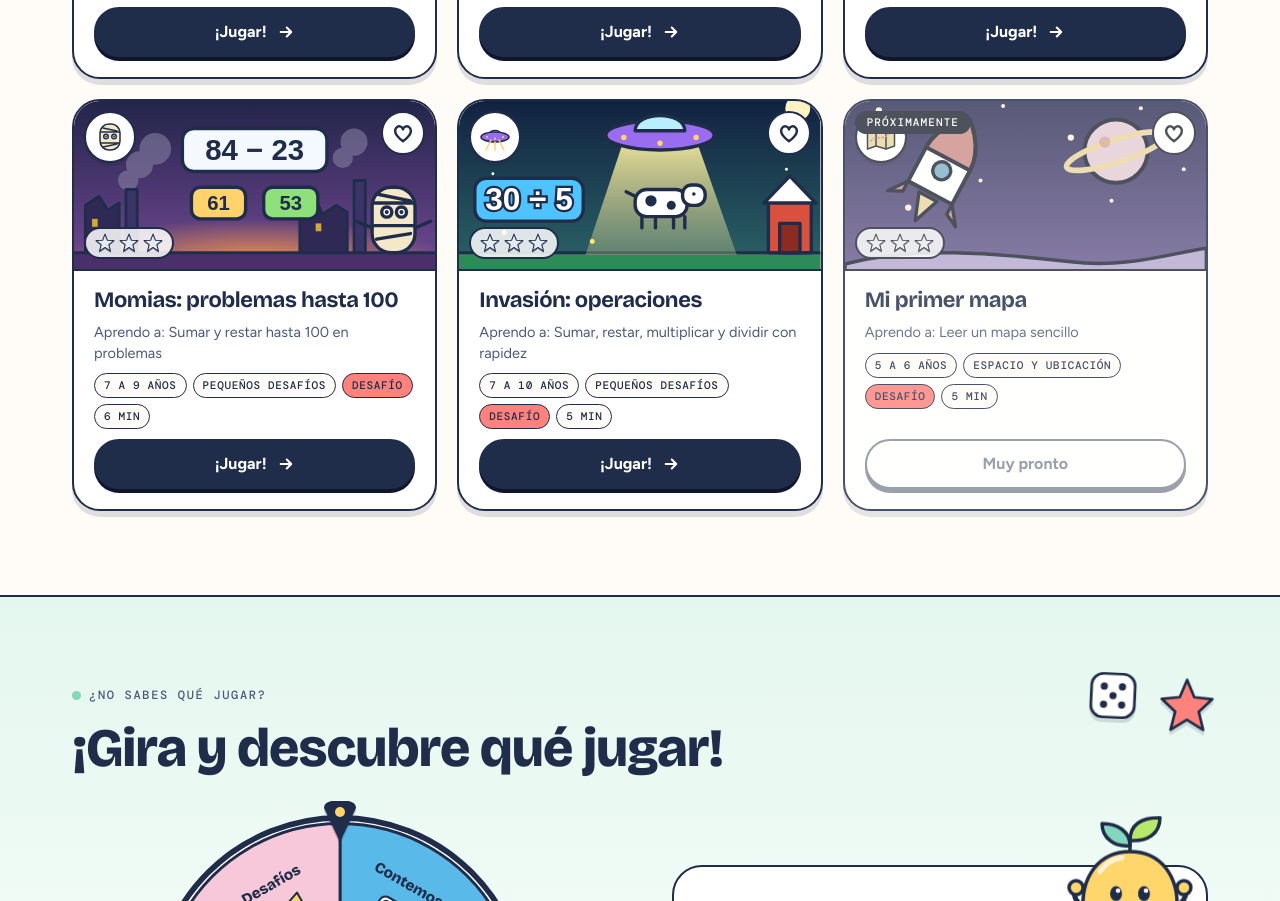
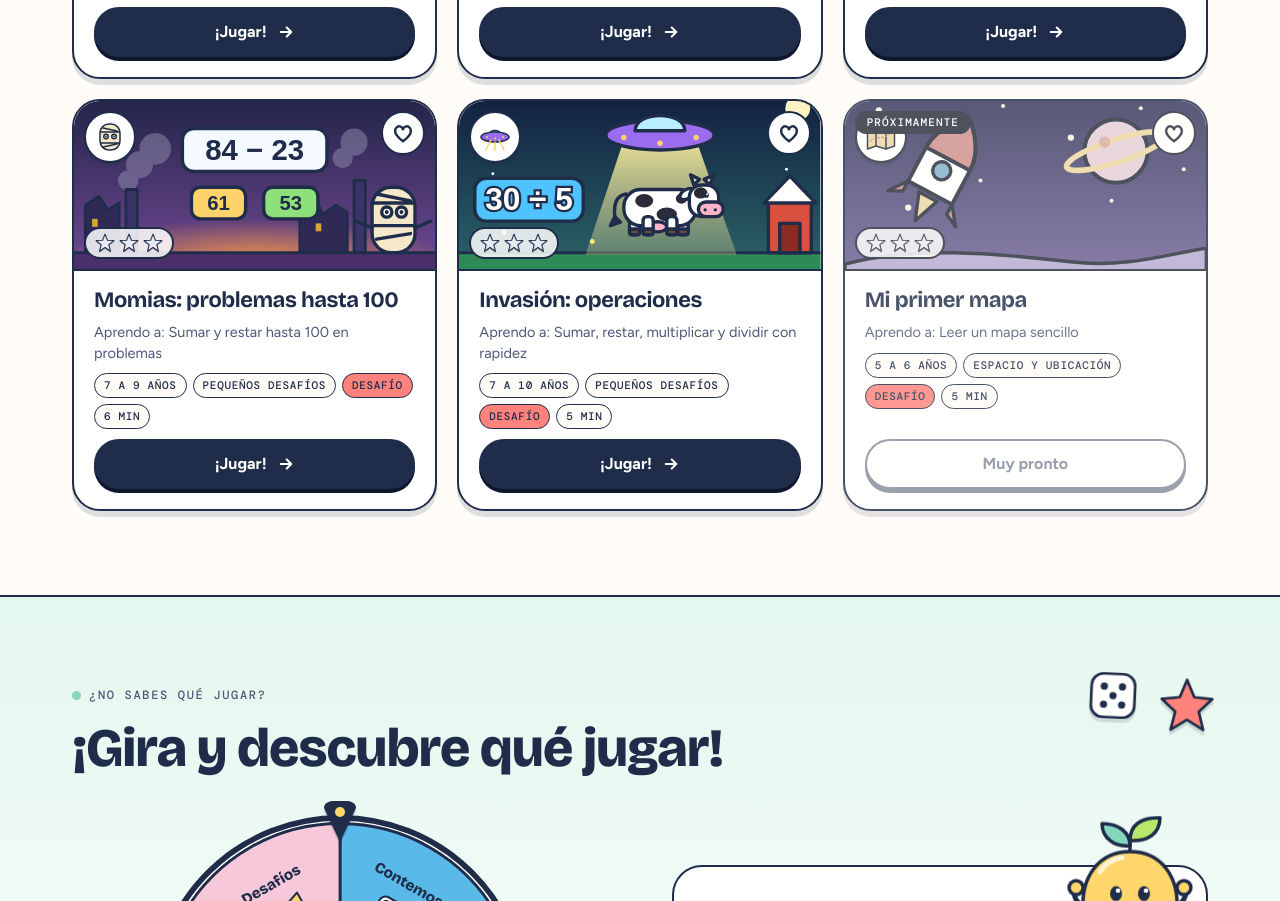
Before and after one commit to Danielzm7/Blog-matem-ticas, a plain HTML site: page matematicas/index.html in a window 1280 px wide. Shown: the part 4666-5567 px from the top of the page. Drawn offline with nearby package versions, Linux system fonts and the light colour scheme.

Commit message:
Mejorar la vaca de la tarjeta de Invasión
Co-Authored-By: Claude Sonnet 5.5 <noreply@anthropic.com>
Claude-Session: https://claude.ai/code/session_01Naga49HoLdT85NfZSuZApQ

```diff
--- a/matematicas/index.html
+++ b/matematicas/index.html
@@ -1299,7 +1299,7 @@ const portadaInvasion = () => `<svg class="sc" viewBox="0 0 320 180" preserveAsp
   <path d="M146 50 112 152H246L210 50Z" fill="url(#prb)"/>
   <g stroke="#202D4A" stroke-width="3" stroke-linejoin="round" stroke-linecap="round">
    <ellipse cx="178" cy="46" rx="48" ry="13" fill="#9A6CF0"/><path d="M156 42c0-18 44-18 44 0z" fill="#B8EEFF"/><circle cx="146" cy="48" r="2.4" fill="#FFD36B" stroke="none"/><circle cx="178" cy="53" r="2.4" fill="#FFD36B" stroke="none"/><circle cx="210" cy="48" r="2.4" fill="#FFD36B" stroke="none"/>
-   <g transform="translate(150 88)"><rect x="6" y="6" width="46" height="24" rx="10" fill="#fff"/><circle cx="20" cy="16" r="5" fill="#202D4A" stroke="none"/><circle cx="38" cy="20" r="4" fill="#202D4A" stroke="none"/><rect x="48" y="2" width="20" height="18" rx="8" fill="#fff"/><circle cx="58" cy="10" r="1.6" fill="#202D4A" stroke="none"/><path d="M12 30v10M24 30v10M40 30v10M50 30v10" fill="none"/><path d="M6 12-2 8" fill="none"/></g>
+   <g transform="translate(142 84)"><path d="M6 14Q-6 16-4 34" fill="none"/><path d="M-4 34l-4 8 9-3z" fill="#202D4A"/><rect x="9" y="34" width="9" height="16" rx="3.5" fill="#fff"/><rect x="9" y="45" width="9" height="5" rx="2" fill="#6a4a3a"/><rect x="52" y="34" width="9" height="16" rx="3.5" fill="#fff"/><rect x="52" y="45" width="9" height="5" rx="2" fill="#6a4a3a"/><rect x="4" y="10" width="64" height="32" rx="15" fill="#fff"/><g stroke="none" fill="#2b2b3a"><ellipse cx="22" cy="20" rx="8" ry="6"/><ellipse cx="42" cy="32" rx="9" ry="6"/><ellipse cx="55" cy="18" rx="5" ry="4.5"/></g><ellipse cx="34" cy="43" rx="8" ry="4.5" fill="#FFB3C7"/><rect x="21" y="34" width="9" height="16" rx="3.5" fill="#fff"/><rect x="21" y="45" width="9" height="5" rx="2" fill="#6a4a3a"/><rect x="42" y="34" width="9" height="16" rx="3.5" fill="#fff"/><rect x="42" y="45" width="9" height="5" rx="2" fill="#6a4a3a"/><path d="M66 6l-3-9 8 4zM80 6l4-9-9 4z" fill="#F2D9A0"/><ellipse cx="60" cy="14" rx="7" ry="4" fill="#fff" transform="rotate(-30 60 14)"/><rect x="62" y="6" width="26" height="28" rx="11" fill="#fff"/><ellipse cx="72" cy="13" rx="6" ry="5" fill="#2b2b3a" stroke="none"/><rect x="70" y="21" width="22" height="13" rx="6.5" fill="#FFB3C7"/><circle cx="77" cy="15" r="2.3" fill="#202D4A" stroke="none"/><circle cx="77.7" cy="14.2" r=".8" fill="#fff" stroke="none"/><circle cx="76" cy="28" r="1.5" fill="#202D4A" stroke="none"/><circle cx="85" cy="28" r="1.5" fill="#202D4A" stroke="none"/></g>
    <rect x="274" y="104" width="38" height="46" fill="#D9503F"/><path d="M270 106 293 82 316 106Z" fill="#fff"/><rect x="284" y="124" width="18" height="26" fill="#8B2B22"/>
    <rect x="14" y="84" width="96" height="38" rx="10" fill="#4FC3FF"/>
   </g>
```
